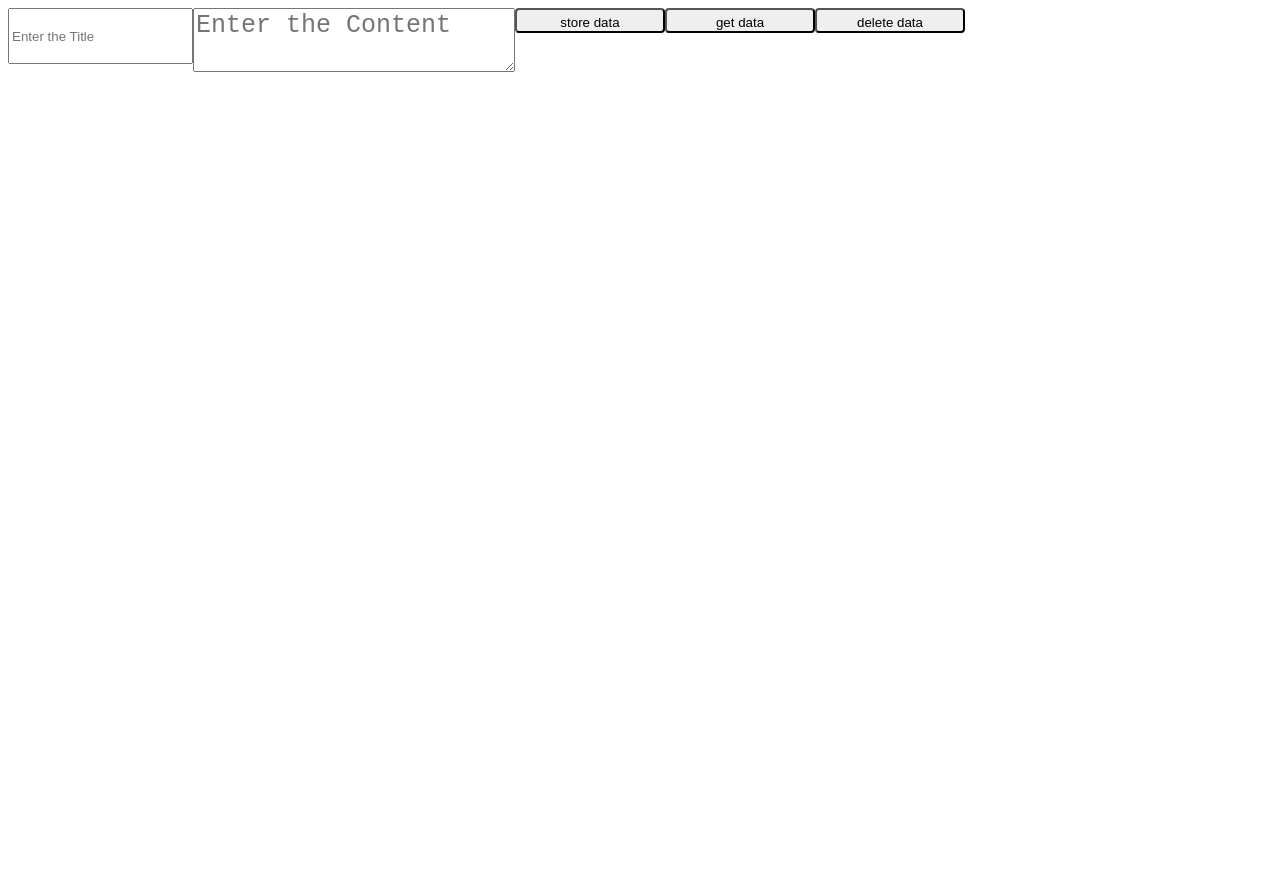
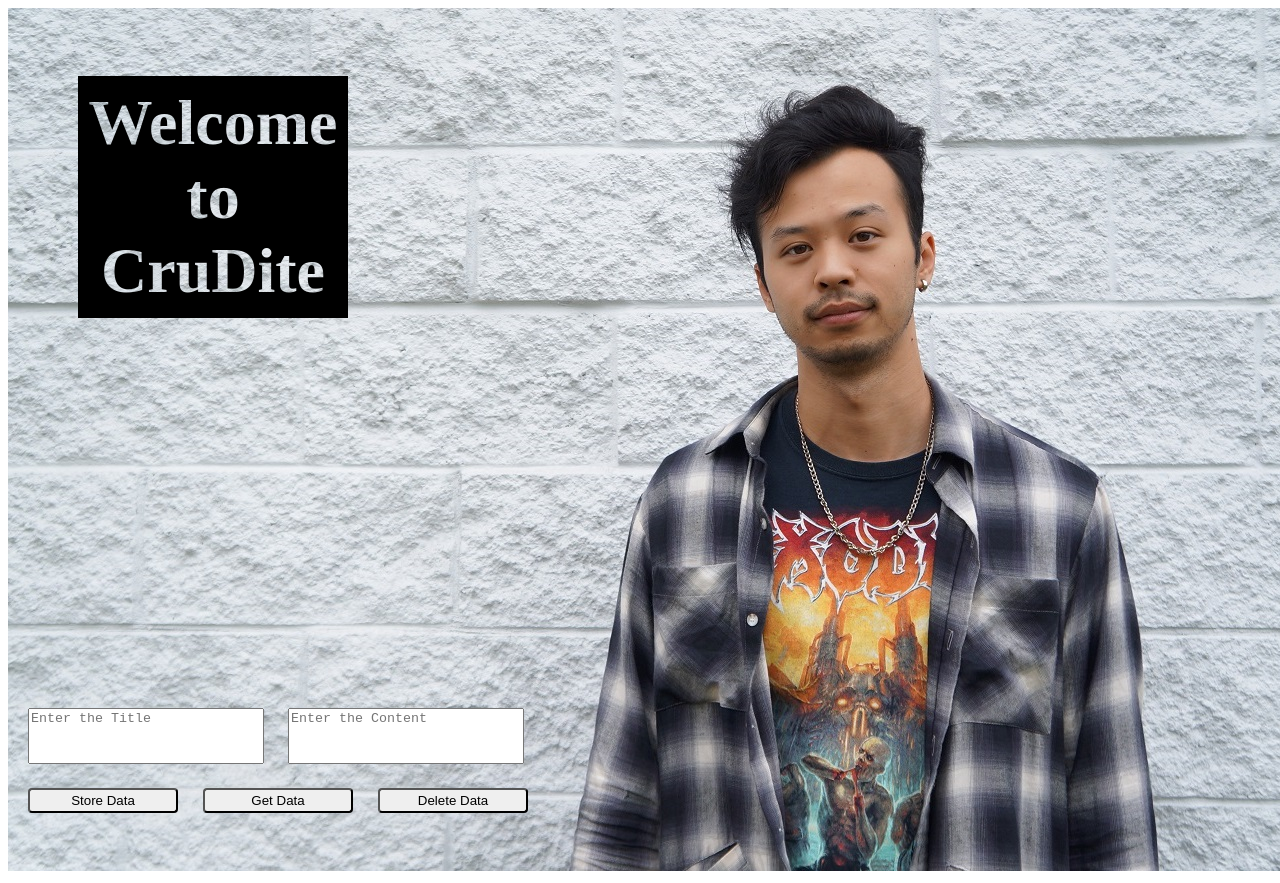
Before and after one commit to nick567187/Crudite, a plain HTML site: page index.html in a window 1280 px wide. Before the commit the page ends 800 px from the top, so only its background shows below. Drawn offline with nearby package versions, Linux system fonts and the light colour scheme.

Commit message:
added picture background and basic functionality with funny chatbox

```diff
--- a/app.js
+++ b/app.js
@@ -8,13 +8,14 @@ $(document).ready(function() {
   	let titleValue = $('.input-field-title').val();
   	let contentValue = $('.input-field-body').val();
     localStorage.setItem(titleValue, contentValue)
+    $('.speech').html(`<p>I'll never forget what you told me about ${titleValue}</p>`)
+    $('.speech').css('display', 'block')
   });
 
   $('.get-btn').on('click', function() {
-    // console.log(localStorage.getItem("hrext"));
-    let titleValue = localStorage.getItem('titleValue')
-    let contentValue = localStorage.getItem('contentValue')
-    $('.debug').html(`<p>${titleValue} ${contentValue}</p>`)
+  	console.log('did it get')
+    let titleValue = localStorage.getItem($('.input-field-title').val())
+    $('.item-holder').html(`<p>${titleValue}</p>`)
   });
 
   $('.delete-btn').on('click', function() {
@@ -22,9 +23,8 @@ $(document).ready(function() {
     //throw up confirm window
     //capture result
     //test boolean to delete
-    localStorage.removeItem('titleValue');
-    localStorage.removeItem('contentValue');
-    $('.debug').html(`<p>Items deleted</p>`)
+    localStorage.removeItem($('.input-field-title').val());
+    $('.item-holder').html(`<p>Items deleted</p>`)
 
   });
 
--- a/index.html
+++ b/index.html
@@ -17,15 +17,17 @@
   </head>
   <body>
   	<div class="container">
-  	    <input class="input-field-title" type="text" placeholder="Enter the Title">
-        <textarea class="input-field-body" type="text" placeholder="Enter the Content"></textarea> <!-- maybe switch to <div id='fake_textarea' contentedtable></div>-->
-        <button class="store-btn">store data</button>
-        <button class="get-btn">get data</button>
-        <button class="delete-btn">delete data</button>
-    <div class="item-holder">
-
+  		<h1 class="title">Welcome to CruDite</h1>
+  		<div class="speech" style="display: none"></div>
+  	    <textarea class="input-field-title" type="text" placeholder="Enter the Title"></textarea>
+        <textarea class="input-field-body" type="text" placeholder="Enter the Content"></textarea>
+        <button class="store-btn">Store Data</button>
+        <button class="get-btn">Get Data</button>
+        <button class="delete-btn">Delete Data</button>
+        <div class="item-holder">
+        </div>
     </div>
-    </div>
+    <img src="DSC05993.jpg">
   </body>
 
 
--- a/style.css
+++ b/style.css
@@ -1,33 +1,112 @@
 .container {
   display:flex;
-  justify-content: center;
-
+  justify-content: flex-start;
+  position: relative;
 }
 
 .item-holder {
   flex-grow: 1;
+  position: absolute;
+  left: 20px;
+  top: 500px;
+}
+
+.speech {
+    position: absolute;
+    top: 100px;
+    left: 1000px;
+    width: 160px;
+    height: 150px;
+    padding: 15px;
+    margin: 1em 0 3em;
+    color: black;
+    background: white;
+    border-radius: 25% 25% 25%;
+}
+
+.speech:after {
+	content: "";
+	display: block;
+	position: absolute;
+	bottom: 0px;
+	width: 10px;
+	right: 150px;
+	border-width: 15px;
+	border-style: solid;
+	border-color: white transparent;
 }
 
 button {
   border-radius: 4px;
   width: 150px;
-  padding: 5px;
+  padding: 3px;
   height: 25px;
+
 }
 
 button:hover {
-  background-color: dodgerblue;
+  background-color: white;
 }
 
 button:after {
   background-color: green;
 }
 
+.store-btn {
+
+  position: absolute;
+  top: 780px;
+  left: 20px;
+}
+
+.get-btn {
+
+  position: absolute;
+  top: 780px;
+  left: 195px;
+}
+
+.delete-btn {
+
+  position: absolute;
+  top: 780px;
+  left: 370px;
+}
+
+textarea {
+  resize: none;
+}
+
 .input-field-title {
   text-align: left;
   height: 50px;
+  width:230px;
+  position: absolute;
+  margin-bottom: -100px;
+  top: 700px;
+  left: 20px;
 }
 
 .input-field-body {
-  font-size:25px;
+  text-align: left;
+  height: 50px;
+  width: 230px;
+  position: absolute;
+  margin-bottom: -100px;
+  top: 700px;
+  left: 280px;
 }
+
+h1 {
+    background: black;
+    color: white;
+    mix-blend-mode: multiply;
+    position: absolute;
+    top: 25px;
+    left: 70px;
+    font-size: 4em;
+    flex-wrap: wrap;
+    width: 250px;
+    text-align: center;
+    padding: 10px;
+}
```
Also changed, not shown: DSC05993.JPG (added).
